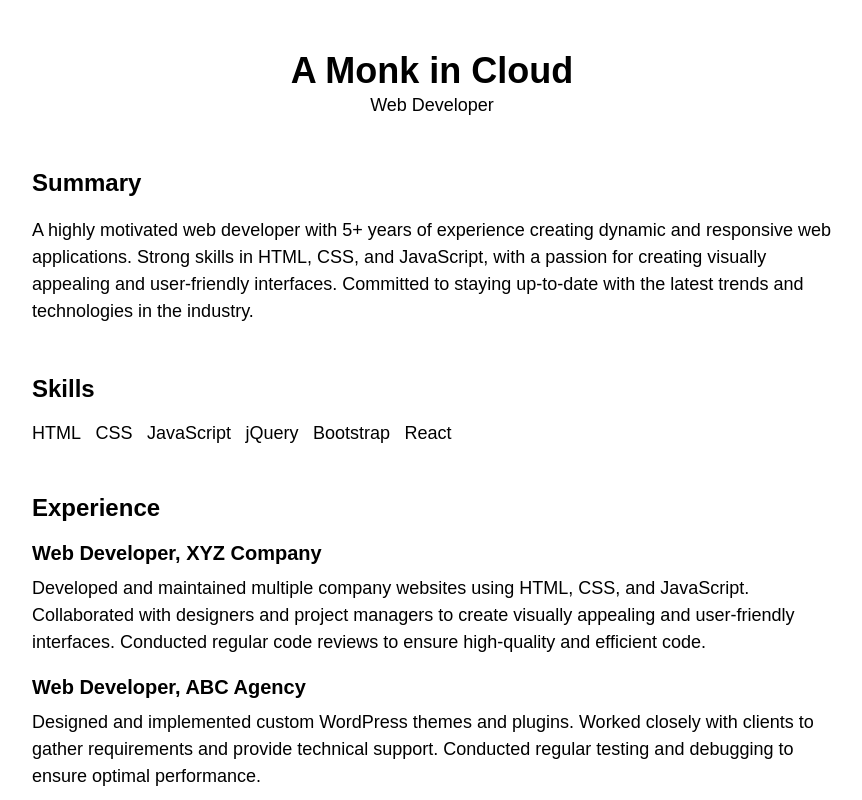
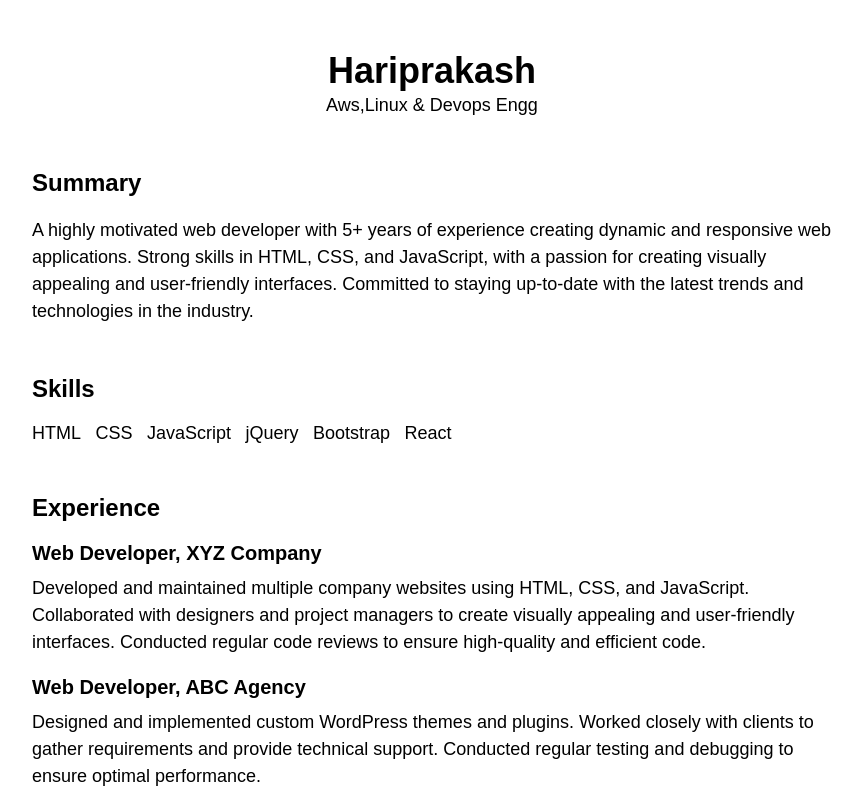
Before and after one commit to hari809/resume, a plain HTML site: page index.html in a window 1280 px wide. Shown: the top 800 px of the page, without its empty margins (208-1070 px from the left). Drawn offline with Linux system fonts and the light colour scheme.

Commit message:
Update index.html

```diff
--- a/index.html
+++ b/index.html
@@ -7,8 +7,8 @@
 <body>
 	<div class="container">
 		<header>
-			<h1>A Monk in Cloud</h1>
-			<p>Web Developer</p>
+			<h1>Hariprakash</h1>
+			<p>Aws,Linux & Devops Engg</p>
 		</header>
 		<section>
 			<h2>Summary</h2>
```
